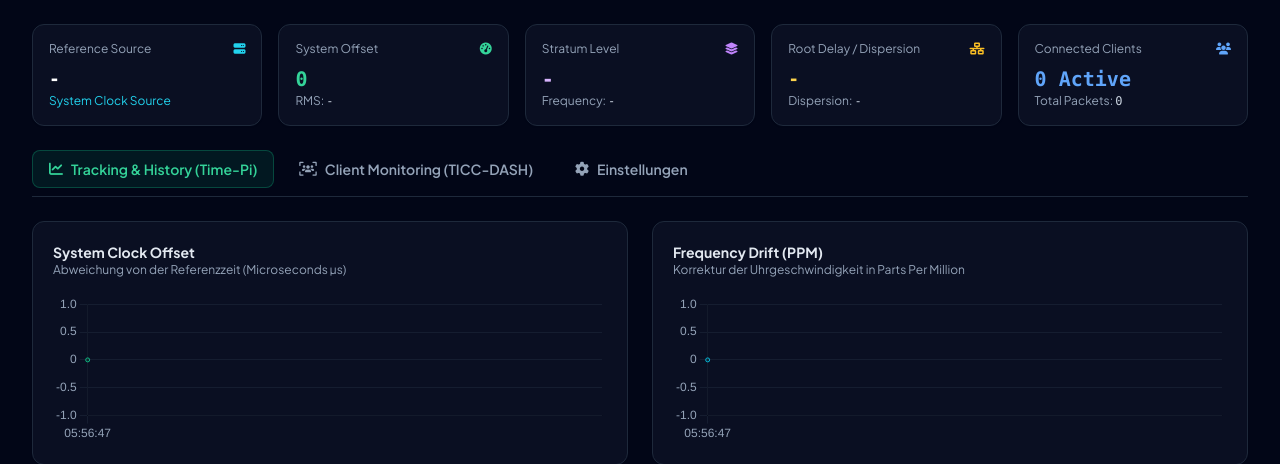
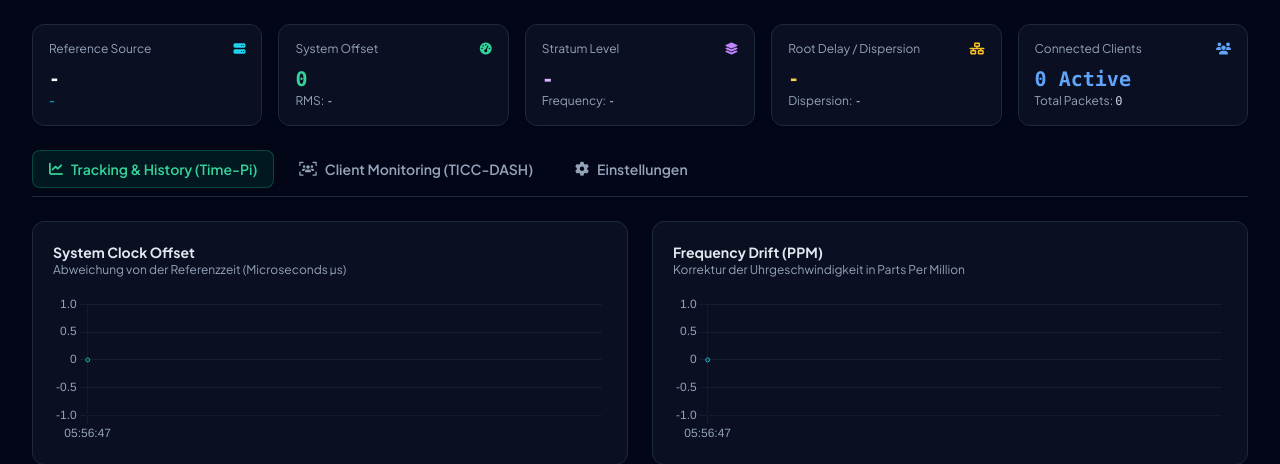
Before and after one commit to ApfelBirneKreis/ChronyPi-Dashboard, a Flask app: page / in a window 1280 px wide. Shown: the part 65-529 px from the top of the page. Run offline with Flask 3, Linux system fonts and the light colour scheme; data comes from the database, SQL or seed files in the repository; some libraries are stand-ins or nearby versions.

Commit message:
Update reference source and upstream sources mapping
Signed-off-by: ApfelBirneKreis <84158946+ApfelBirneKreis@users.noreply.github.com>

```diff
--- a/templates/index.html
+++ b/templates/index.html
@@ -439,10 +439,12 @@
                 const data = await res.json();
 
                 const t = data.tracking || {};
-                document.getElementById('kpi-refid').innerText = t.reference_id || '-';
-                document.getElementById('kpi-refname').innerText = t.reference_name || t.reference_id || 'System Clock Source';
 
-                // Offset sauber formatieren (in Mikro sekunden µs wie im Design-Beispiel)
+                // Reference Source exakt wie in der Vorlage füllen (IP und Servername)
+                document.getElementById('kpi-refid').innerText = data.ref_ip || t.reference_id || '-';
+                document.getElementById('kpi-refname').innerText = data.ref_name || 'System Clock Source';
+
+                // Offset sauber in Mikrosekunden µs formatieren
                 let rawTime = t.system_time || '0';
                 let formattedOffset = '-';
                 if (rawTime !== '-') {
@@ -463,7 +465,7 @@
                 document.getElementById('kpi-rootdelay').innerText = t.root_delay || '-';
                 document.getElementById('kpi-dispersion').innerText = t.root_dispersion || '-';
 
-                // Upstream Sources mit exakten Status-Badges mappen (* Selected, + Combined)
+                // Upstream Quellen mappen
                 const sourcesBody = document.getElementById('sources-table-body');
                 sourcesBody.innerHTML = (data.sources || []).map(s => {
                     let rawState = s.state.replace('^', '');
```
